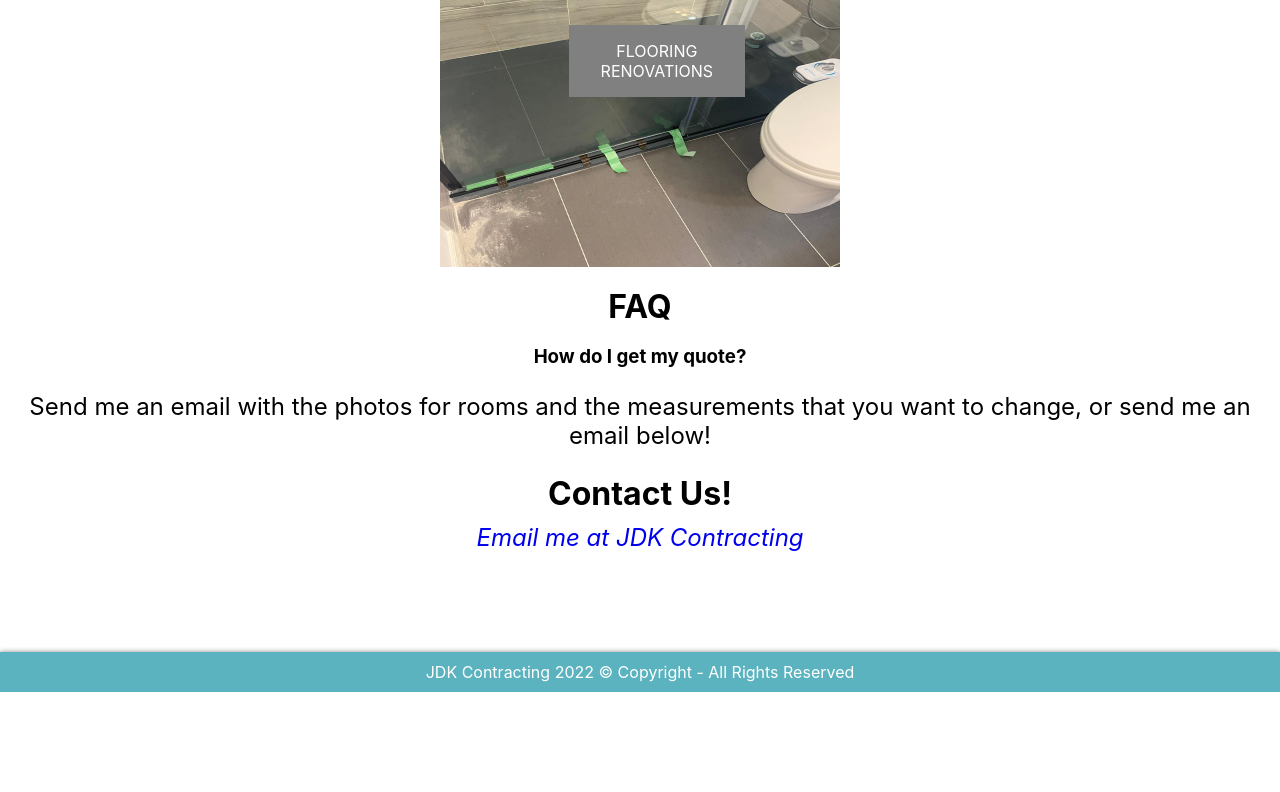
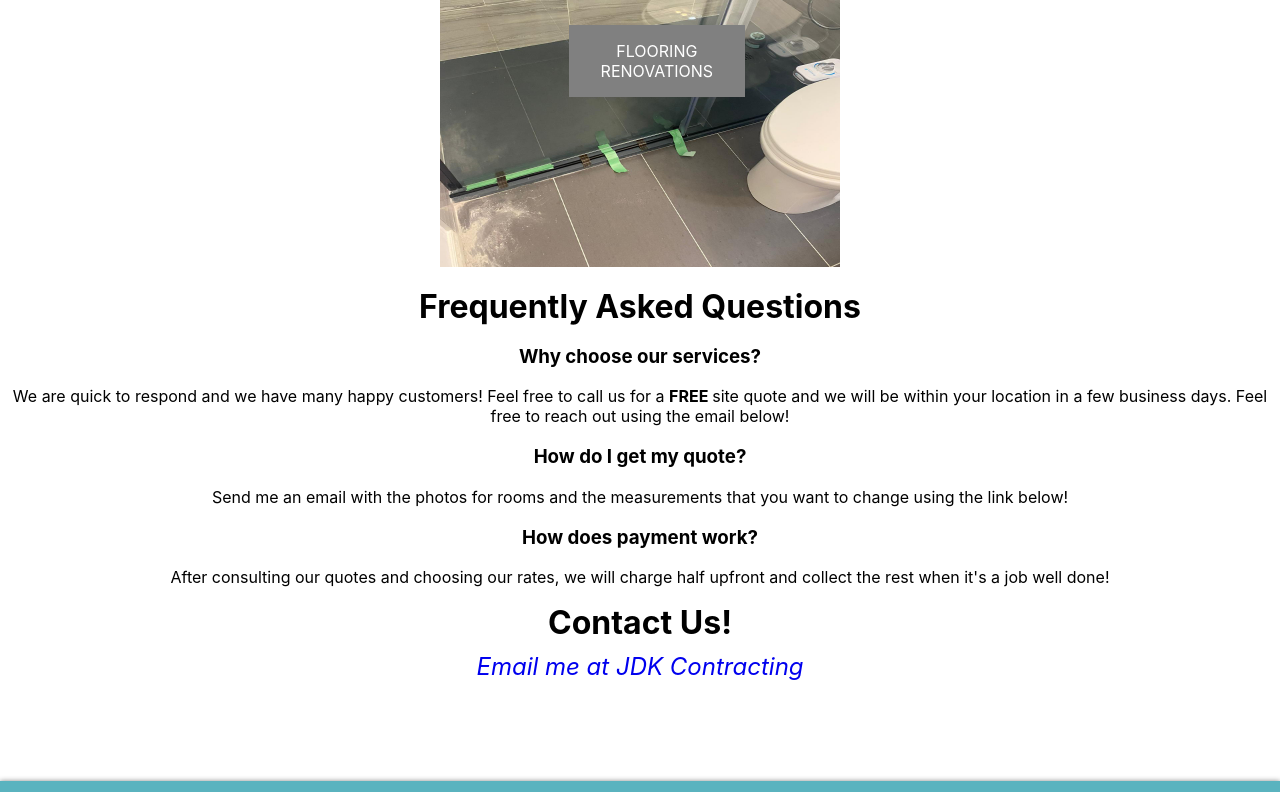
Before and after one commit to leon-chow/jdk-contracting-front-end, a React (Create React App) app: page / in a window 1280 px wide. Shown: the part 2000-2792 px from the top of the page. Before the commit the page ends 2692 px from the top, so only its background shows below. Built offline with nearby package versions, Linux system fonts and the light colour scheme.

Commit message:
Add FAQ text and change font sizes

```diff
--- a/src/components/body/about/about.css
+++ b/src/components/body/about/about.css
@@ -16,5 +16,5 @@ h1 {
 }
 
 p {
-    font-size: 24px;
+    font-size: 16px;
 }
--- a/src/components/body/contactform/contact.jsx
+++ b/src/components/body/contactform/contact.jsx
@@ -3,11 +3,23 @@ import "./contact.css";
 const ContactForm = () => {
   return (
     <div>
-      <h1 className="form-header">FAQ</h1>
+      <h1 className="form-header">Frequently Asked Questions </h1>
+      <h3> Why choose our services? </h3>
+      <p>
+        We are quick to respond and we have many happy customers! Feel free to
+        call us for a <b> FREE </b> site quote and we will be within your
+        location in a few business days. Feel free to reach out using the email
+        below!
+      </p>
       <h3> How do I get my quote? </h3>
       <p>
         Send me an email with the photos for rooms and the measurements that you
-        want to change, or send me an email below!
+        want to change using the link below!
+      </p>
+      <h3> How does payment work? </h3>
+      <p>
+        After consulting our quotes and choosing our rates, we will charge half
+        upfront and collect the rest when it's a job well done!
       </p>
       <h1 className="form-header">Contact Us!</h1>
       <a className="email-link" href="mailto:joshuakotsopoulos1@gmail.com">
--- a/src/components/body/hero/hero.css
+++ b/src/components/body/hero/hero.css
@@ -18,5 +18,5 @@
     left: 50%;
     transform: translate(-50%, -50%);
     text-shadow: 1px 1px 10px black;
-    font-size: 4rem;
+    font-size: 64px;
 }
--- a/src/components/header/header.css
+++ b/src/components/header/header.css
@@ -16,7 +16,7 @@
     justify-content: space-between;
     align-items: center;
     font-weight: bold;
-    font-size: 1.5rem;
+    font-size: 32px;
 }
 
 .menu {
```
